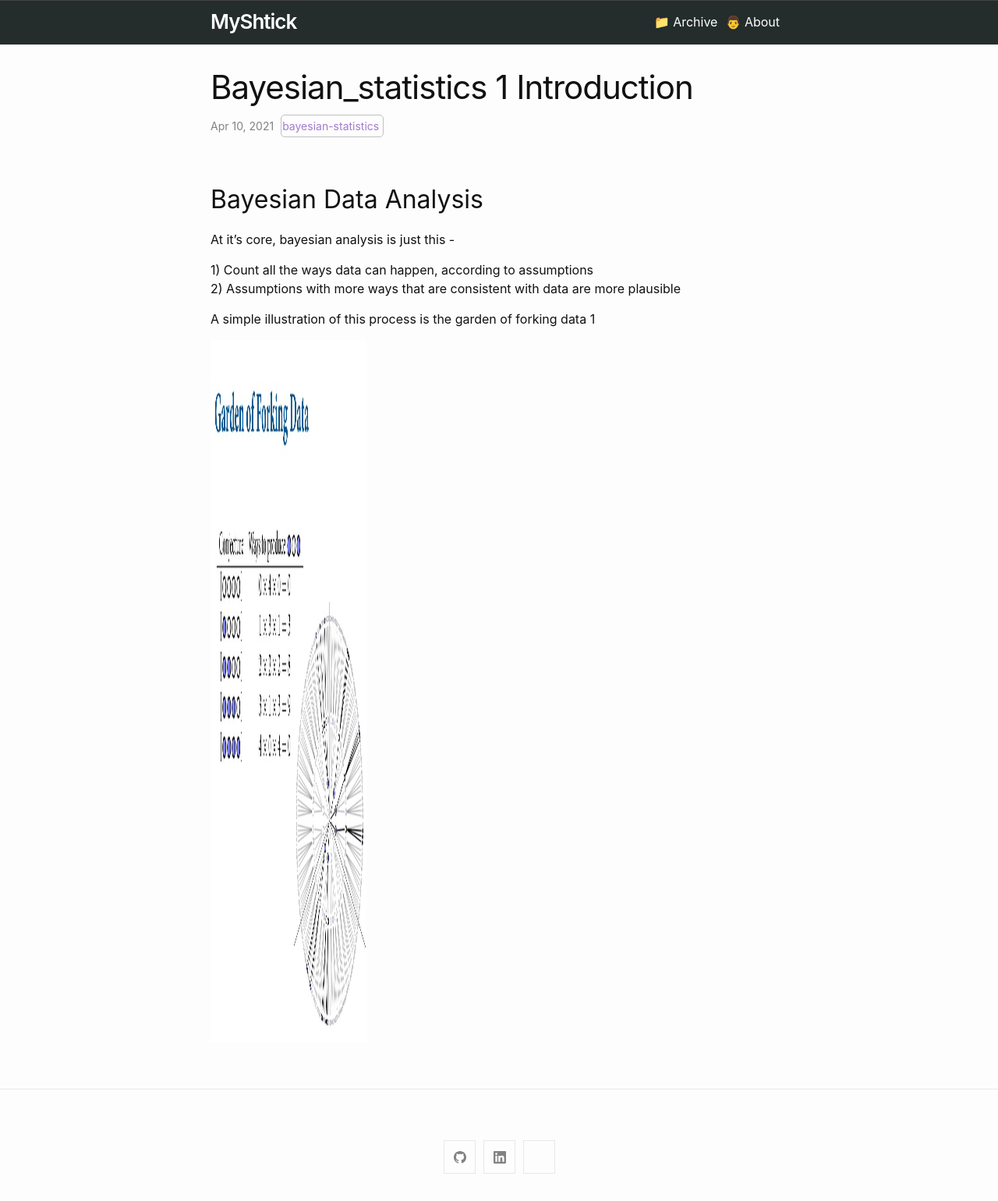
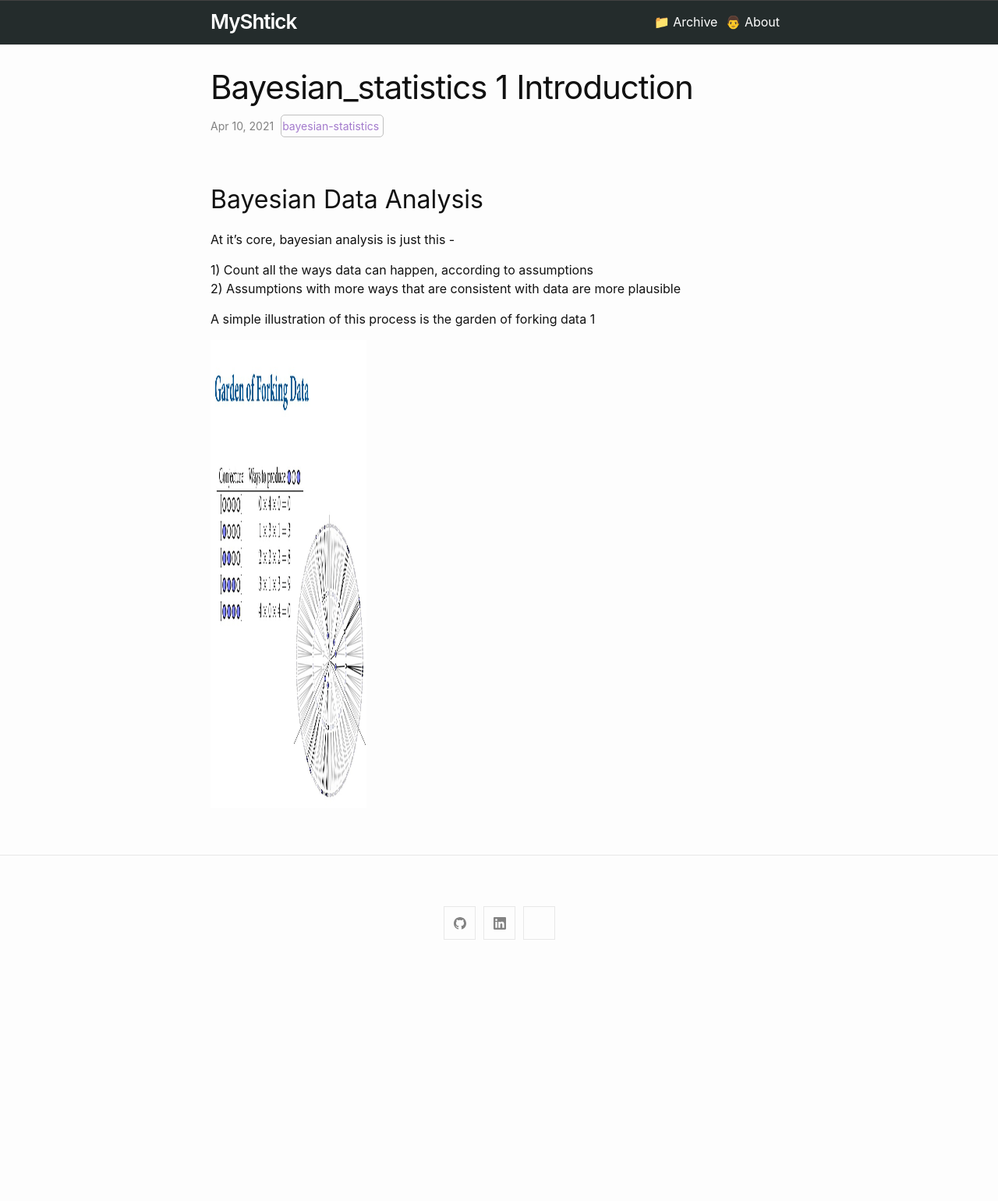
Before and after one commit to nitinrawatiitd/nitinrawatiitd.github.io, a Jekyll site: the page built from docs/_posts/2021-04-10-Bayesian_Statistics-1-Introduction.md, in a window 1280 px wide. Shown: the whole page at 78% size. Built offline with Jekyll 4.4.1, drawn with Linux system fonts in a browser that asks for light colours; after the commit the page ends 1240 px from its top, so only the background shows below that.

Commit message:
edit image markdown

```diff
--- a/docs/_posts/2021-04-10-Bayesian_Statistics-1-Introduction.md
+++ b/docs/_posts/2021-04-10-Bayesian_Statistics-1-Introduction.md
@@ -12,4 +12,4 @@ At it's core, bayesian analysis is just this -
 
 A simple illustration of this process is the garden of forking data 1
 
-<img src="/assets/pics/bayesian-statistics/garden_of_forking_data.png" alt="garden_of_forking_data" width="800" height="900"/>
+<img src="/assets/pics/bayesian-statistics/garden_of_forking_data.png" alt="garden_of_forking_data" height="600"/>
```
